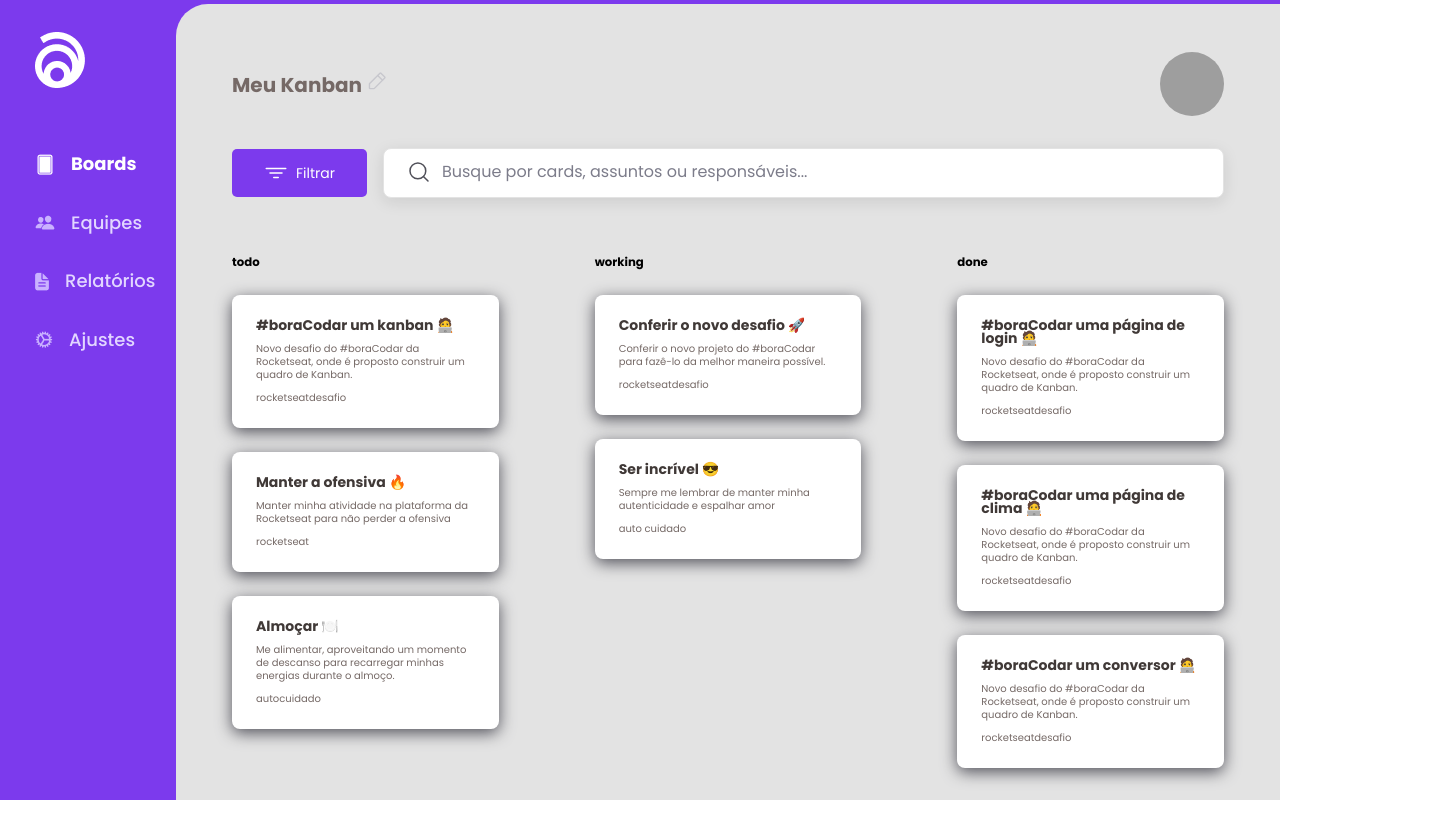
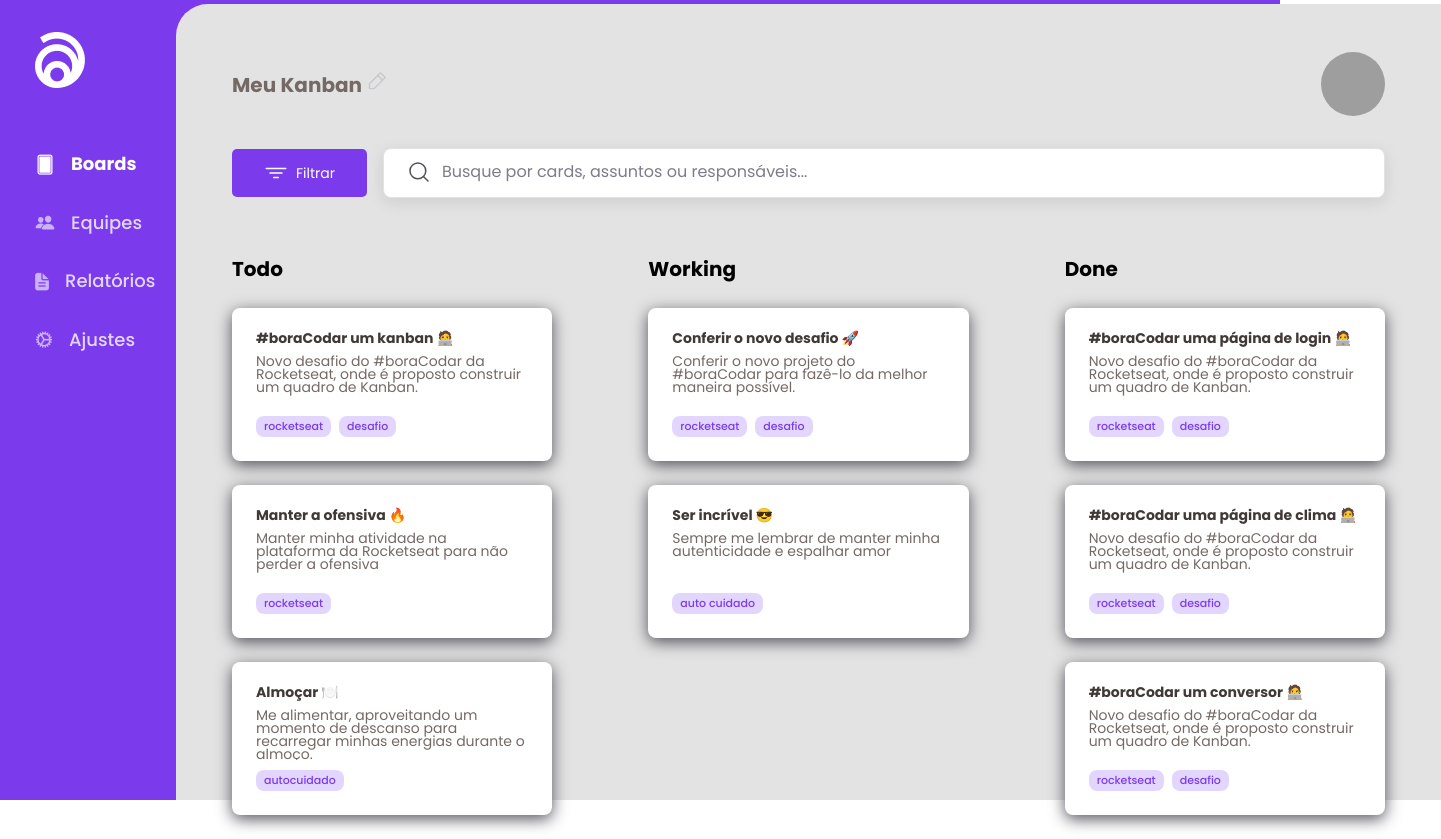
Before and after one commit to claytonfortunato/Kanban-12, a React (Vite) app: page / in a window 1280 px wide. Shown: the whole page, 1441 px wide, since content can reach past the window. Before the commit the page ends 800 px from the top, so only its background shows below. Built offline with nearby package versions, Linux system fonts and the light colour scheme; grey boxes are pictures that could not be loaded.

Commit message:
feat: card component finalizado

```diff
--- a/src/components/Card/index.tsx
+++ b/src/components/Card/index.tsx
@@ -14,7 +14,9 @@ export const Card = ({ index, cardId, descript, tags, title }: CardProps) => {
       <h3>{title}</h3>
       <p>{descript}</p>
       <C.ContainerTags>
-        <span>{tags}</span>
+        {tags.map((tag) => (
+          <span>{tag}</span>
+        ))}
       </C.ContainerTags>
     </C.Container>
   );
--- a/src/components/Card/styles.ts
+++ b/src/components/Card/styles.ts
@@ -1,6 +1,8 @@
 import styled from "styled-components";
 
 export const Container = styled.div`
+  width: 320.33px;
+  height: 153px;
   display: grid;
   grid-template-rows: max-content 1fr max-content;
   gap: 1rem;
@@ -10,11 +12,36 @@ export const Container = styled.div`
   border-radius: 8px;
   line-height: 130%;
   box-shadow: 0px 4px 16px ${(props) => props.theme.colors.gray02};
+  cursor: pointer;
+  transition: all ease-in 0.2s;
+
+  &:hover {
+    scale: 1.05;
+  }
 
   h3 {
     color: ${(props) => props.theme.colors.brown02};
     font-size: 1.4rem;
   }
+
+  p {
+    overflow: hidden;
+    font-size: 1.4rem;
+    white-space: pre-wrap;
+    text-overflow: ellipsis;
+  }
 `;
 
-export const ContainerTags = styled.div``;
+export const ContainerTags = styled.div`
+  display: flex;
+  gap: 0.8rem;
+
+  span {
+    background: ${(props) => props.theme.colors.purple02};
+    color: ${(props) => props.theme.colors.purple01};
+    padding: 0.4rem 0.8rem;
+    border-radius: 8px;
+    font-size: 1.1rem;
+    font-weight: 500;
+  }
+`;
--- a/src/components/Cards/index.tsx
+++ b/src/components/Cards/index.tsx
@@ -12,7 +12,7 @@ interface CardsProps {
 export const Cards = ({ cards, boxId, title }: CardsProps) => {
   return (
     <C.Container>
-      <h3>{title}</h3>
+      <h2>{title}</h2>
       {cards.map((card, index) => (
         <Card
           key={card.id}
--- a/src/components/Cards/styles.ts
+++ b/src/components/Cards/styles.ts
@@ -5,4 +5,9 @@ export const Container = styled.div`
   flex-direction: column;
   gap: 2.4rem;
   padding: 2.4rem;
+
+  h2 {
+    font-size: 2rem;
+    text-transform: capitalize;
+  }
 `;
```
